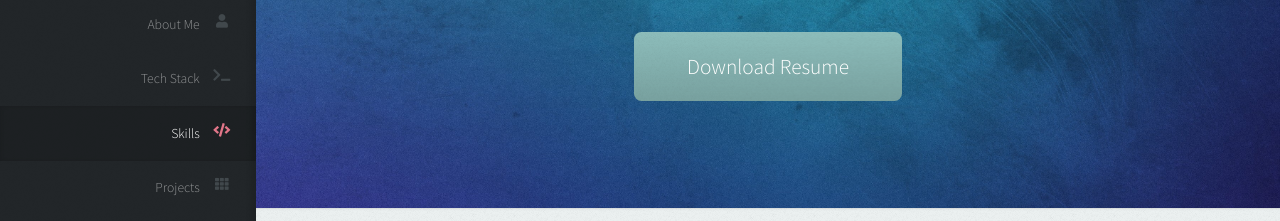
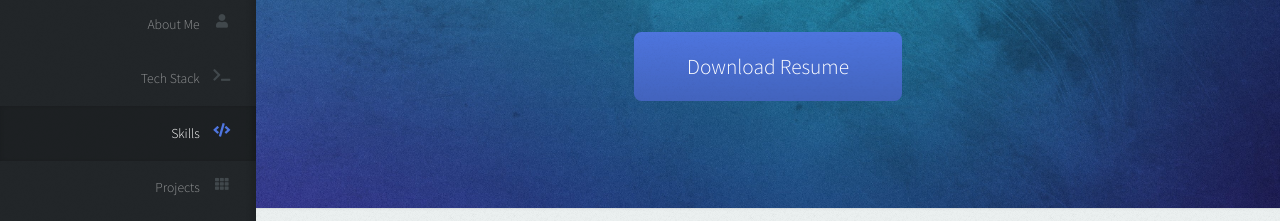
Before and after one commit to dipeshsingh253/dipeshsingh253.github.io, a plain HTML site: page index.html in a window 1280 px wide. Shown: the part 240-461 px from the top of the page. Drawn offline with Linux system fonts and the light colour scheme.

Commit message:
button colours updated

```diff
--- a/assets/css/main.css
+++ b/assets/css/main.css
@@ -183,7 +183,7 @@ a {
 }
 
 a:hover {
-	color: #E27689;
+	color: #4f76e0;
 	border-bottom-color: rgba(255, 255, 255, 0);
 }
 
@@ -465,7 +465,7 @@ button,
 	color: #fff !important;
 	text-decoration: none;
 	padding: 0.75em 2.5em 0.75em 2.5em;
-	background-color: #8ebebc;
+	background-color: #4f76e0;
 	border: 0;
 	cursor: pointer;
 	background-image: -moz-linear-gradient(top, rgba(0, 0, 0, 0), rgba(0, 0, 0, 0.15)), url("images/overlay.png");
@@ -483,7 +483,7 @@ input[type="submit"]:hover,
 input[type="reset"]:hover,
 button:hover,
 .button:hover {
-	background-color: #9ececc;
+	background-color: rgb(0, 0, 0);
 }
 
 input[type="button"]:active,
@@ -686,7 +686,7 @@ button:active,
 }
 
 #nav ul li a.active span:before {
-	color: #e27689;
+	color: #4f76e0;
 }
 
 /* Footer */
```
Also changed, not shown: index.html (+0 -10 lines).
